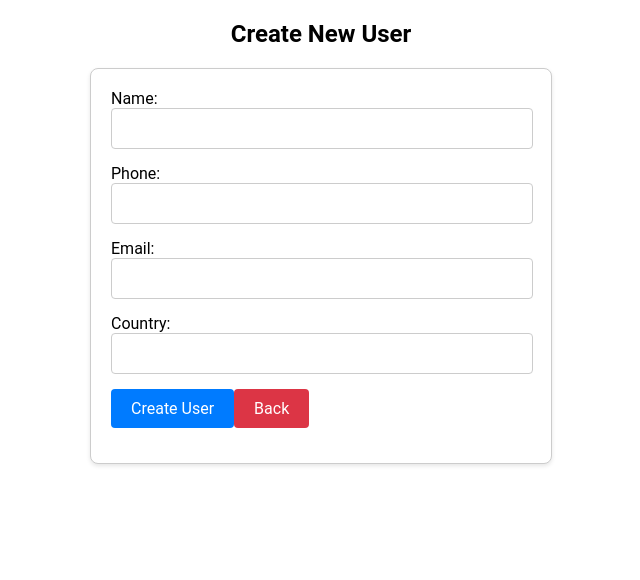
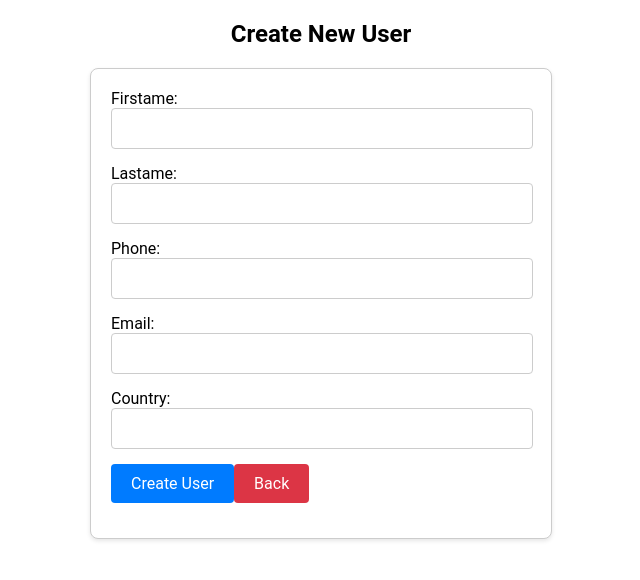
Before and after one commit to kenta-bbw/user-management-react, a Vue app in the folder fronted/: page /create-user in a window 1280 px wide. Shown: the top 580 px of the page, without its empty margins (319-959 px from the left). Built offline with nearby package versions, Linux system fonts and the light colour scheme.

Commit message:
bugfix: correcting api post request | by Kenta Waibel

```diff
--- a/fronted/src/components/CreateForm.vue
+++ b/fronted/src/components/CreateForm.vue
@@ -3,23 +3,27 @@
     <h2 class="form-title">Create New User</h2>
     <form @submit.prevent="createUser" class="user-form">
       <div class="form-group">
-          <label for="name">Name:</label>
-          <input type="text" id="name" v-model="newUser.name" class="form-control" />
+        <label for="name">Firstame:</label>
+        <input type="text" id="firstname" v-model="newUser.firstname" class="form-control" required />
+      </div>
+      <div class="form-group">
+        <label for="name">Lastame:</label>
+        <input type="text" id="lastname" v-model="newUser.lastname" class="form-control" required />
       </div>
       <div class="form-group">
         <label for="phone">Phone:</label>
-          <input type="text" id="phone" v-model="newUser.phone" class="form-control" />
+        <input type="text" id="phone" v-model="newUser.phone" class="form-control" required />
       </div>
       <div class="form-group">
         <label for="email">Email:</label>
-          <input type="email" id="email" v-model="newUser.email" class="form-control" />
+        <input type="email" id="email" v-model="newUser.email" class="form-control" required />
       </div>
       <div class="form-group">
         <label for="country">Country:</label>
-          <input type="text" id="country" v-model="newUser.country" class="form-control" />
+        <input type="text" id="country" v-model="newUser.country" class="form-control" required />
       </div>
       <div class="form-group">
-          <button type="submit" class="btn btn-primary">Create User</button>
+        <button type="submit" class="btn btn-primary" :disabled="isFormInvalid">Create User</button>
         <button class="btn backbutton" @click="redirectToDashboard">Back</button>
       </div>
     </form>
@@ -37,6 +41,17 @@
         country: ''
       }
     };
+  },
+  computed: {
+    isFormInvalid() {
+      return (
+        !this.newUser.firstname ||
+        !this.newUser.lastname ||
+        !this.newUser.phone ||
+        !this.newUser.email ||
+        !this.newUser.country
+      );
+    }
   },
   methods: {
     async createUser() {
@@ -59,12 +74,13 @@
         console.error('Error creating user:', error);
       }
     },
-			redirectToDashboard(){
-      this.$router.push({ name: 'Dashboard'});
+    redirectToDashboard() {
+      this.$router.push({ name: 'Dashboard' });
     }
   }
 };
 </script>
+
 
 <style scoped>
 *{
```
Also changed, not shown: 1 other file (tests, documents, lock files or other folders). Lines whose indentation alone changed are shown as unchanged.
